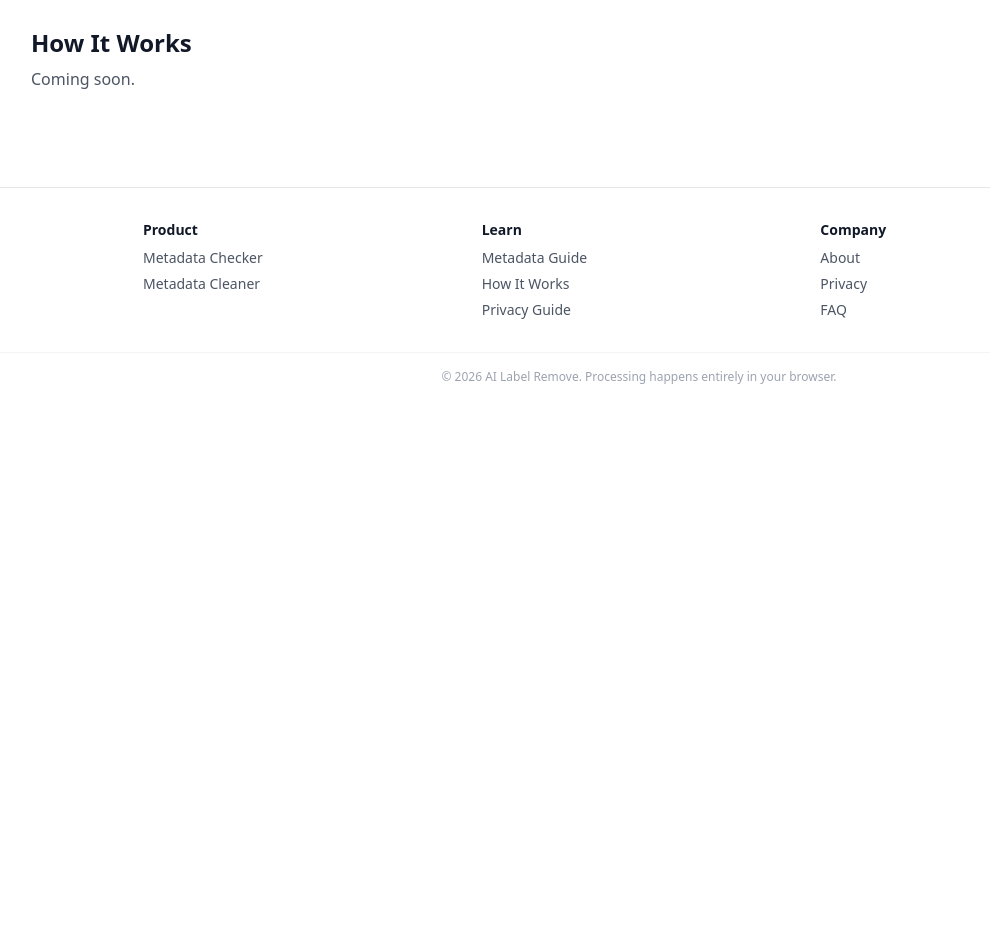
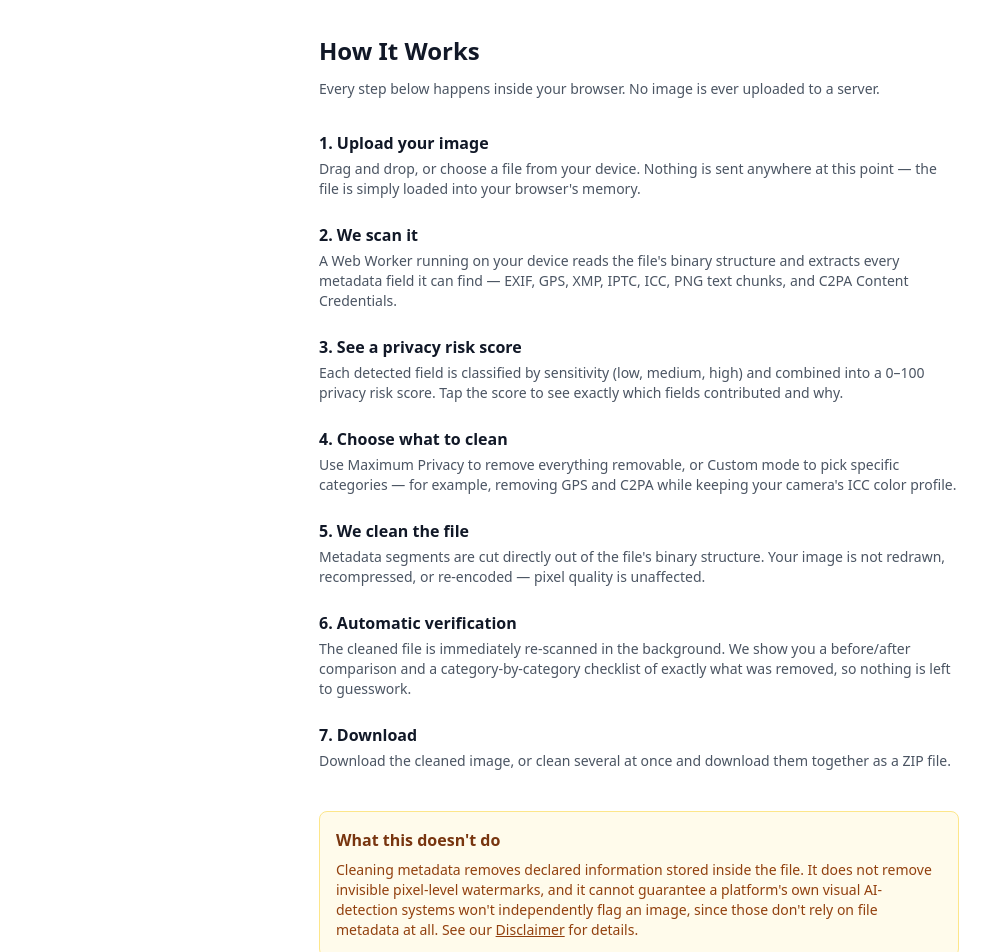
Before and after one commit to ailabelremove/ailabelremove, a Next.js app: page /how-it-works in a window 1280 px wide. Shown: the part 60-1012 px from the top of the page, without its empty margins (1-991 px from the left). Before the commit the page ends 800 px from the top, so only its background shows below. Built offline with nearby package versions, Linux system fonts and the light colour scheme.

Commit message:
Update page.tsx

```diff
--- a/app/how-it-works/page.tsx
+++ b/app/how-it-works/page.tsx
@@ -1,16 +1,93 @@
 import type { Metadata } from "next";
+import Link from "next/link";
 
 export const metadata: Metadata = {
   title: "How AI Label Remove Works | AI Label Remove",
   description:
-    "See exactly how we scan, score, clean, and verify image metadata — all locally in your browser.",
+    "See exactly how we scan, score, clean, and verify image metadata — all locally in your browser, with no uploads.",
   alternates: { canonical: "/how-it-works" },
 };
+
+const STEPS = [
+  {
+    title: "1. Upload your image",
+    body: "Drag and drop, or choose a file from your device. Nothing is sent anywhere at this point — the file is simply loaded into your browser's memory.",
+  },
+  {
+    title: "2. We scan it",
+    body: "A Web Worker running on your device reads the file's binary structure and extracts every metadata field it can find — EXIF, GPS, XMP, IPTC, ICC, PNG text chunks, and C2PA Content Credentials.",
+  },
+  {
+    title: "3. See a privacy risk score",
+    body: "Each detected field is classified by sensitivity (low, medium, high) and combined into a 0–100 privacy risk score. Tap the score to see exactly which fields contributed and why.",
+  },
+  {
+    title: "4. Choose what to clean",
+    body: "Use Maximum Privacy to remove everything removable, or Custom mode to pick specific categories — for example, removing GPS and C2PA while keeping your camera's ICC color profile.",
+  },
+  {
+    title: "5. We clean the file",
+    body: "Metadata segments are cut directly out of the file's binary structure. Your image is not redrawn, recompressed, or re-encoded — pixel quality is unaffected.",
+  },
+  {
+    title: "6. Automatic verification",
+    body: "The cleaned file is immediately re-scanned in the background. We show you a before/after comparison and a category-by-category checklist of exactly what was removed, so nothing is left to guesswork.",
+  },
+  {
+    title: "7. Download",
+    body: "Download the cleaned image, or clean several at once and download them together as a ZIP file.",
+  },
+];
+
 export default function HowItWorksPage() {
   return (
-    <main className="p-8">
-      <h1 className="text-2xl font-semibold">How It Works</h1>
-      <p className="mt-2 text-gray-600">Coming soon.</p>
+    <main className="mx-auto max-w-2xl px-4 py-10">
+      <h1 className="text-2xl font-semibold text-gray-900 dark:text-gray-100">
+        How It Works
+      </h1>
+      <p className="mt-3 text-sm text-gray-600 dark:text-gray-300">
+        Every step below happens inside your browser. No image is ever
+        uploaded to a server.
+      </p>
+
+      <div className="mt-8 flex flex-col gap-6">
+        {STEPS.map((step) => (
+          <div key={step.title}>
+            <h2 className="text-base font-semibold text-gray-900 dark:text-gray-100">
+              {step.title}
+            </h2>
+            <p className="mt-1 text-sm text-gray-600 dark:text-gray-300">
+              {step.body}
+            </p>
+          </div>
+        ))}
+      </div>
+
+      <section className="mt-10 rounded-lg border border-amber-200 bg-amber-50 p-4 dark:border-amber-900 dark:bg-amber-950">
+        <h2 className="text-base font-semibold text-amber-900 dark:text-amber-200">
+          What this doesn't do
+        </h2>
+        <p className="mt-2 text-sm text-amber-800 dark:text-amber-300">
+          Cleaning metadata removes declared information stored inside the
+          file. It does not remove invisible pixel-level watermarks, and it
+          cannot guarantee a platform's own visual AI-detection systems won't
+          independently flag an image, since those don't rely on file
+          metadata at all. See our{" "}
+          <Link href="/disclaimer" className="underline">
+            Disclaimer
+          </Link>{" "}
+          for details.
+        </p>
+      </section>
+
+      <div className="mt-8">
+        <Link
+          href="/checker"
+          className="inline-block rounded-md bg-gray-900 px-5 py-2.5 text-sm font-semibold text-white dark:bg-white dark:text-gray-900"
+        >
+          Try It Now
+        </Link>
+      </div>
     </main>
   );
 }
```
